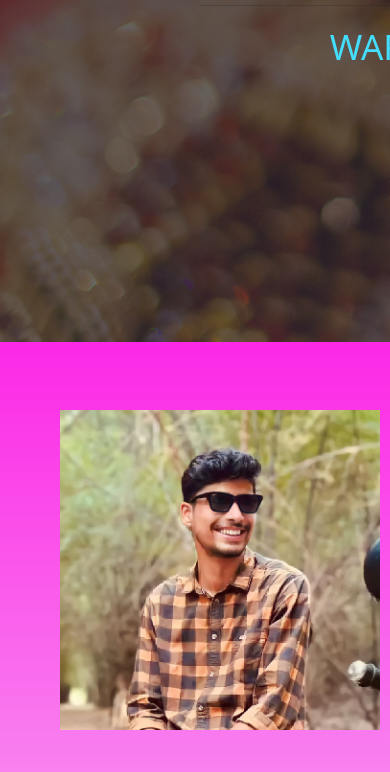
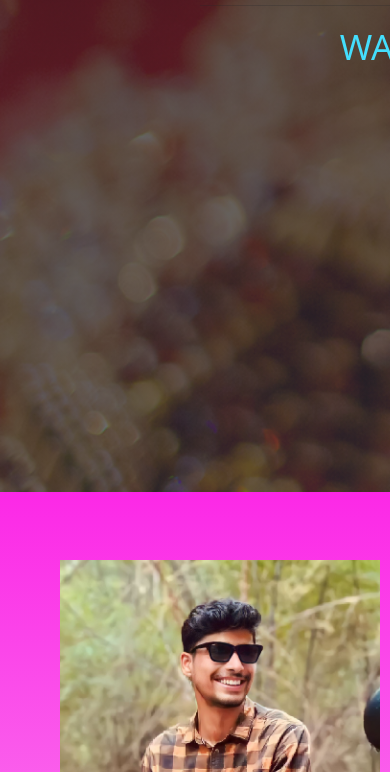
Before and after one commit to sainishank/wedding, a plain HTML site: page index.html in a window 390 px wide. Shown: the part 858-1630 px from the top of the page. Drawn offline with nearby package versions, Linux system fonts and the light colour scheme; a web font is replaced by a local one.

Commit message:
Update demosite.css

```diff
--- a/demosite.css
+++ b/demosite.css
@@ -108,10 +108,10 @@ h2 span{
 
 @media (max-width: 700px){
     body{
-        width: 850px;
+        width: 870px;
     }
     .firstpage{
-        height: 1200px;
+        height: 1350px;
         padding-top:200px;
     }
     .firstpage h1{
@@ -121,6 +121,6 @@ h2 span{
         font-family: 'Edu TAS Beginner', cursive;
     }
     .coo{
-        height: 1000px;
+        height: 1100px;
     }
 }
```
